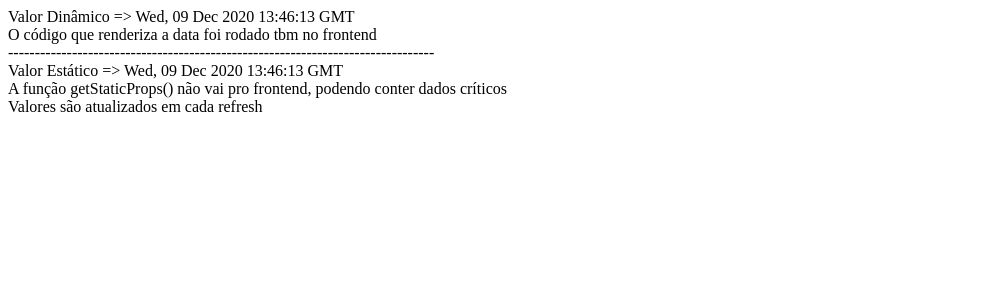
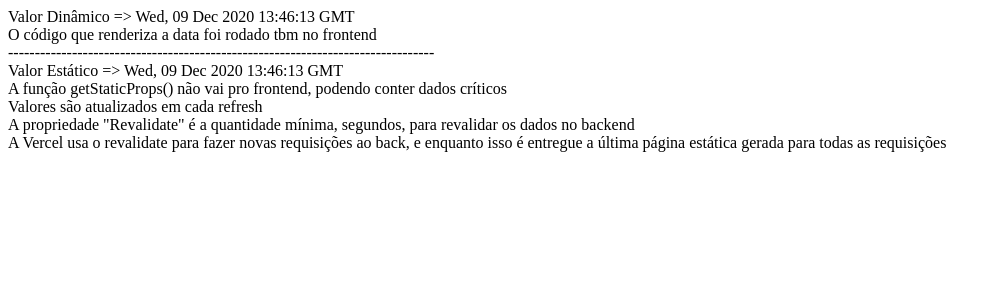
Before and after one commit to arturgussi/TatooBack-Versel-Test, a Next.js app: page /tempo in a window 1280 px wide. Shown: the top 300 px of the page, without its empty margins (0-1001 px from the left). Built offline with nearby package versions, Linux system fonts and the light colour scheme.

Commit message:
Adicionado novos comentários

```diff
--- a/pages/tempo.js
+++ b/pages/tempo.js
@@ -10,6 +10,8 @@ function Tempo(props) {
     <div> Valor Estático => {props.staticDateString} </div>
     <div> A função getStaticProps() não vai pro frontend, podendo conter dados críticos </div>
     <div> Valores são atualizados em cada refresh </div>
+    <div> A propriedade "Revalidate" é a quantidade mínima, segundos, para revalidar os dados no backend </div>
+    <div> A Vercel usa o revalidate para fazer novas requisições ao back, e enquanto isso é entregue a última página estática gerada para todas as requisições </div>
     </>
   )
 }
```
